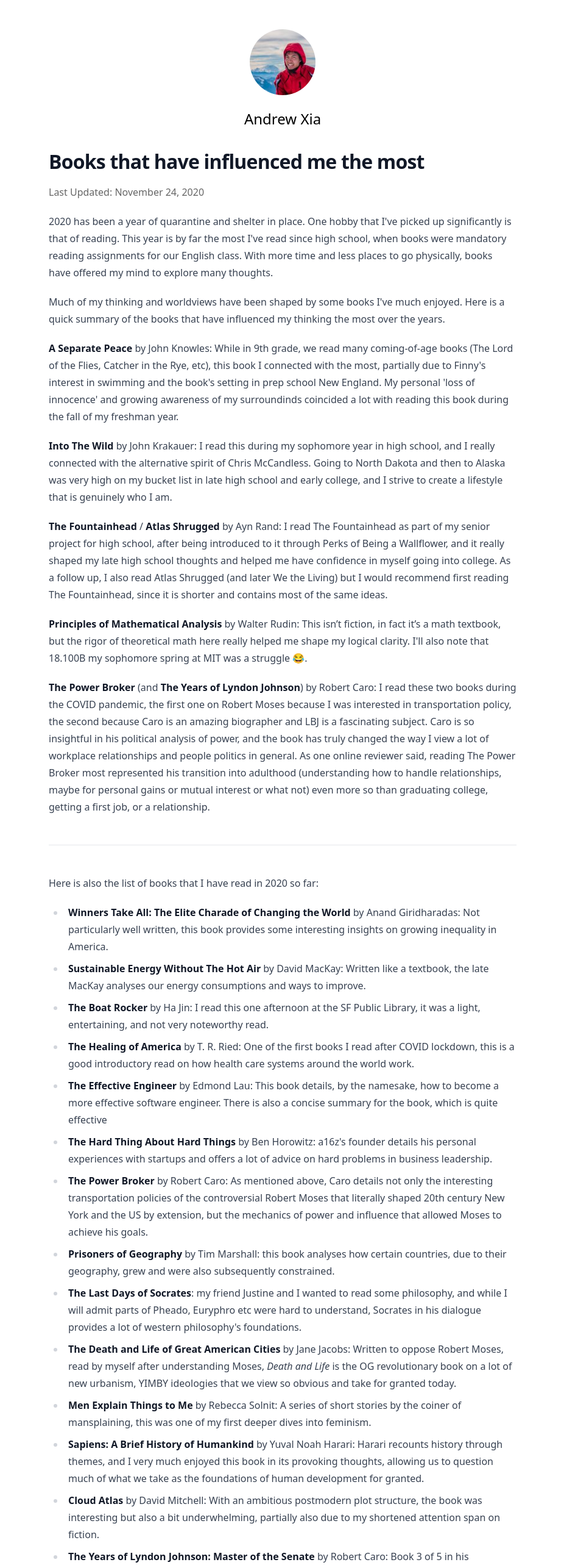
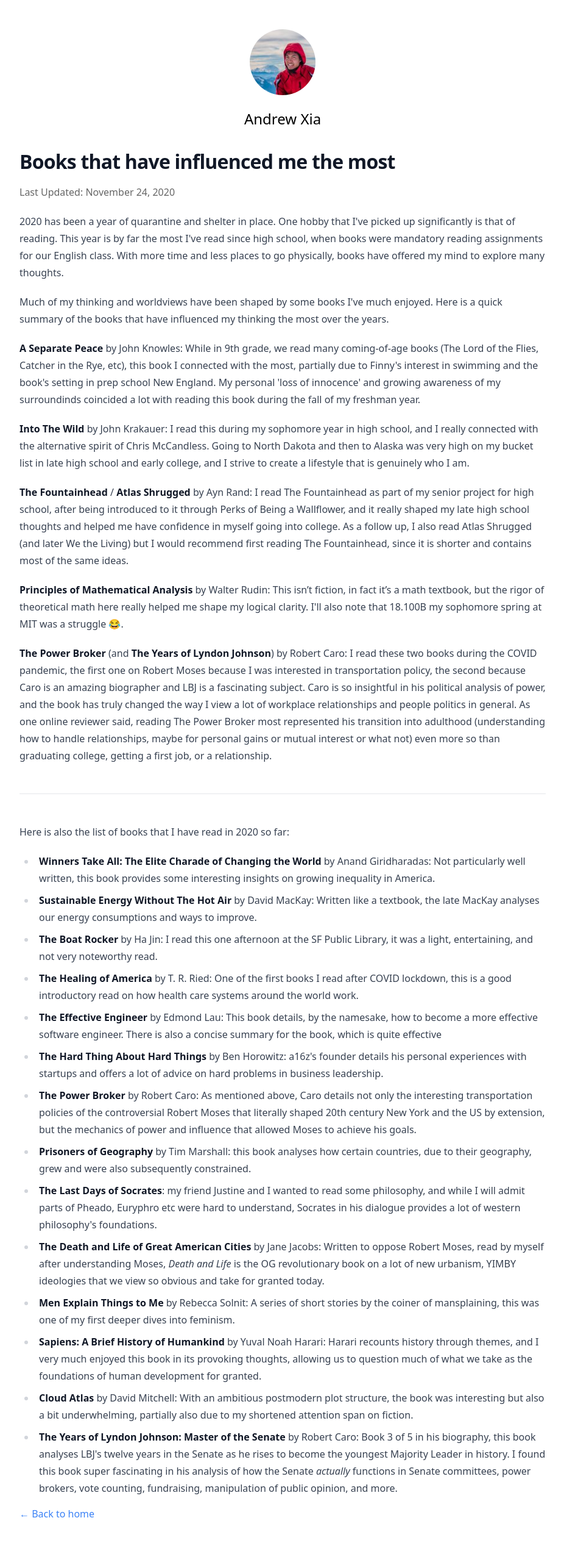
Before and after one commit to qandrew/website_v3, a Next.js app: page /posts/2020-books in a window 1280 px wide. Shown: the top 2566 px of the page at 61% size, without its empty margins (176-1102 px from the left). After the commit the page ends 2542 px from the top, so only its background shows below. Built offline with nearby package versions, Linux system fonts and the light colour scheme.

Commit message:
delete layout.module.css, use layout for photos

```diff
--- a/components/layout.js
+++ b/components/layout.js
@@ -1,6 +1,5 @@
 import Head from 'next/head'
 import Image from 'next/image'
-import styles from './layout.module.css'
 import utilStyles from '../styles/utils.module.css'
 import Link from 'next/link'
 
@@ -10,9 +9,16 @@ const imageLoc = '/images/me.jpg'
 export const name = 'Andrew Xia'
 export const siteTitle = name + '\'s Blog'
 
-export default function Layout({ children, home }) {
+export default function Layout({ children, home, post }) {
+
+  // HACK: photos page should have no max width.
+  var layoutTailwind = "px-4 mx-auto mt-12 mb-12"
+  if (home || post) {
+    layoutTailwind += " max-w-4xl"
+  }
+
   return (
-    <div className={styles.container}>
+    <div className={layoutTailwind}>
       <Head>
         <link rel="icon" href="/favicon.ico" />
         <meta
@@ -28,7 +34,7 @@ export default function Layout({ children, home }) {
         <meta name="og:title" content={siteTitle} />
         <meta name="twitter:card" content="summary_large_image" />
       </Head>
-      <header className={styles.header}>
+      <header className="flex flex-auto flex-col items-center">
         {home ? (
           <>
             <Image
@@ -65,7 +71,7 @@ export default function Layout({ children, home }) {
       </header>
       <main>{children}</main>
       {!home && (
-        <div className={styles.backToHome}>
+        <div className="mt-4">
           <Link href="/">
             <a>← Back to home</a>
           </Link>
--- a/components/layout.module.css
+++ /dev/null
@@ -1,15 +0,0 @@
-.container {
-  max-width: 50rem;
-  padding: 0 1rem;
-  margin: 3rem auto 6rem;
-}
-
-.header {
-  display: flex;
-  flex-direction: column;
-  align-items: center;
-}
-
-.backToHome {
-  margin: 3rem 0 0;
-}
--- a/pages/photos.js
+++ b/pages/photos.js
@@ -4,7 +4,7 @@ import Head from 'next/head';
 import Image from "next/image";
 import imageList from "../public/images.json"
 import Link from 'next/link';
-import { name } from '../components/layout';
+import Layout, { name } from '../components/layout';
 
 export async function getStaticProps() {
   return {
@@ -32,9 +32,6 @@ function BlurImage({ image }) {
 
   return (
     <>
-      <Head>
-        <title>Photography | {name}</title>
-      </Head>
       <div className="group">
         <div className="w-full aspect-w-1 aspect-h-1 bg-gray-200 rounded-lg overflow-hidden xl:aspect-w-7 xl:aspect-h-8" onClick={openModal}>
           <Image
@@ -117,6 +114,10 @@ function BlurImage({ image }) {
 
 function Photos({ images }) {
   return (
+    <Layout>
+      <Head>
+        <title>Photography | {name}</title>
+      </Head>
       <div className="max-w-2xl mx-auto py-16 px-4 sm:py-8 sm:px-6 lg:max-w-7xl lg:px-8">
         <h1 className="pb-4 mt-4 text-lg font-medium">Selected Photos</h1>
         <div className="grid grid-cols-1 gap-y-10 sm:grid-cols-2 gap-x-6 lg:grid-cols-3 xl:grid-cols-4 xl:gap-x-8">
@@ -137,13 +138,8 @@ function Photos({ images }) {
 
             </ul>
         </div>
-
-        <div className="pb-3">
-          <Link href="/">
-            <a>← Back to home</a>
-          </Link>
-        </div>
       </div>
+    </Layout>
   );
 }
 
--- a/pages/posts/[id].js
+++ b/pages/posts/[id].js
@@ -68,7 +68,7 @@ export async function getStaticProps({ params }) {
 
 export default function Post({ postData }) {
   return (
-    <Layout>
+    <Layout post>
       <Head>
         <title>{postData.title} | {name}</title>
       </Head>
--- a/posts/adventures.md
+++ b/posts/adventures.md
@@ -45,7 +45,7 @@ Other mountains: Pico Austria in Bolivia, attempt on [Cerro El Plomo](/posts/el-
 
 - *Apr 2021*, Mauna Kea. [Strava](https://www.strava.com/activities/5112187456)
 - *Jul 2020*, Whitney. Highest point in contiguous United States. [Strava](https://www.strava.com/activities/3824802590)
-- *Jul 2019*, [El Eclipse Solar](/posts/eclipse) in La Serena, Chile. [Strava](https://www.strava.com/activities/2500805413)
+- *Jul 2019*, El Eclipse Solar in La Serena, Chile. [Strava](https://www.strava.com/activities/2500805413), [Trip Report](/posts/eclipse)
 - *Apr 2019*, Santiago de Chile Marathon. [Strava](https://www.strava.com/activities/2272665421/overview)
 - *Jun 2018*, Presidential Traverse [Strava](https://www.strava.com/activities/1645306066)
 
```
